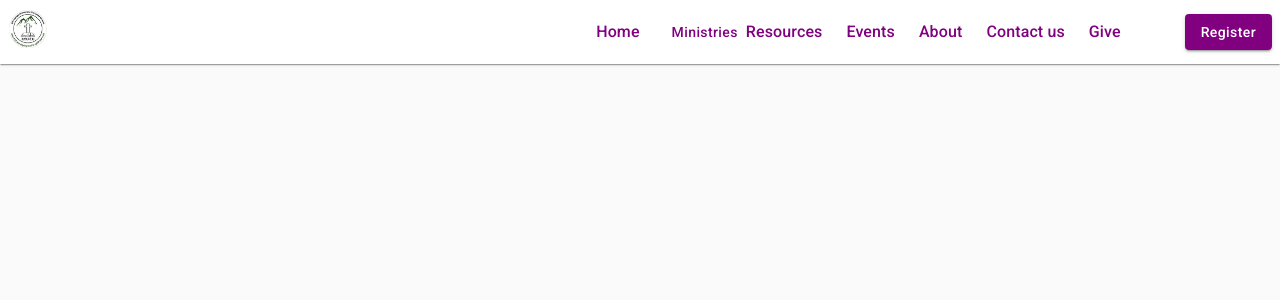
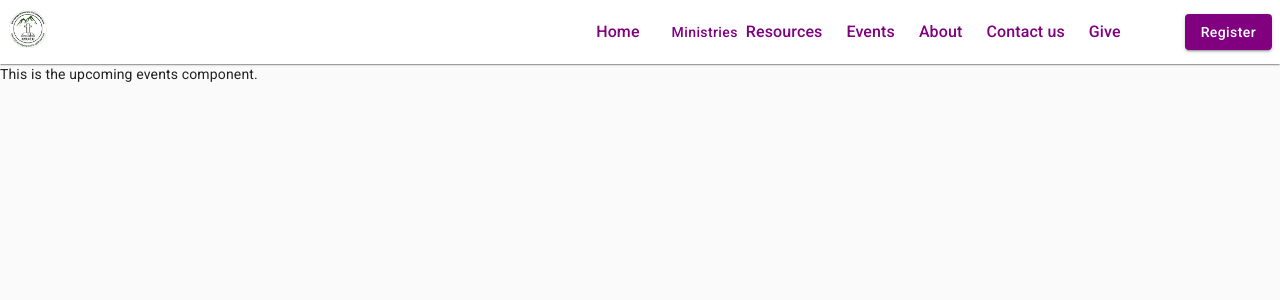
Before and after one commit to KyU-Christian-Union/kyucuwebapp, a React (Create React App) app: page / in a window 1280 px wide. Shown: the top 300 px of the page. Built offline with nearby package versions, Linux system fonts and the light colour scheme.

Commit message:
import upcomingevents component in homepage

```diff
--- a/src/components/UpcomingEvents/UpcomingEvents.jsx
+++ b/src/components/UpcomingEvents/UpcomingEvents.jsx
@@ -1,11 +1,7 @@
-import React from 'react'
+import React from 'react';
 
-function UpcomingEvents() {
- return (
-  <div>
-   This is the upcoming events component.
-  </div>
- )
-}
+const UpcomingEvents = () => {
+  return <div>This is the upcoming events component.</div>;
+};
 
-export default UpcomingEvents
+export default UpcomingEvents;
--- a/src/pages/HomePage/HomePage.jsx
+++ b/src/pages/HomePage/HomePage.jsx
@@ -1,10 +1,12 @@
 import React from 'react';
 import PublicAppBar from '../../components/AppBars.jsx/PublicAppBar';
+import UpcomingEvents from '../../components/UpcomingEvents/UpcomingEvents';
 
 const HomePage = () => {
   return (
     <>
       <PublicAppBar />
+      <UpcomingEvents />
     </>
   );
 };
```
